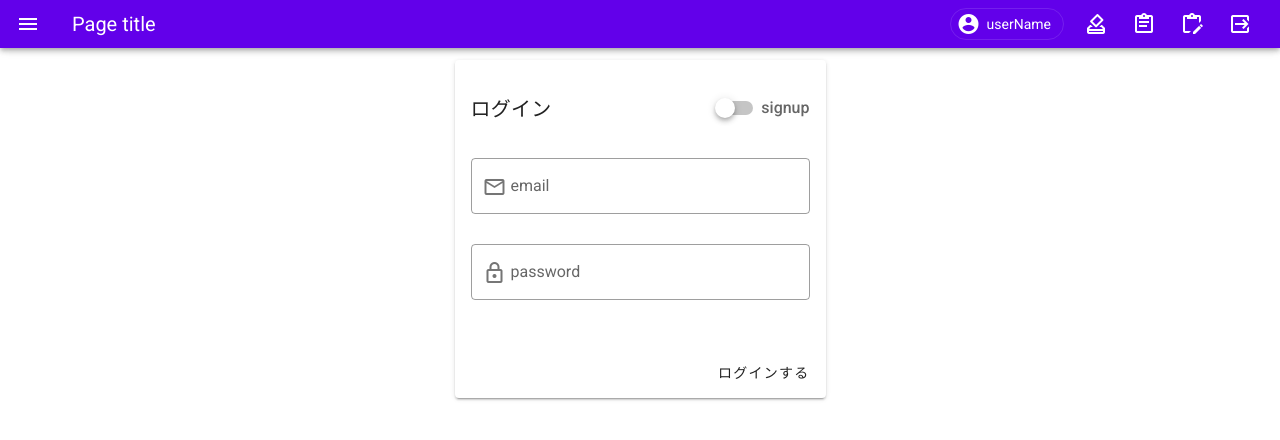
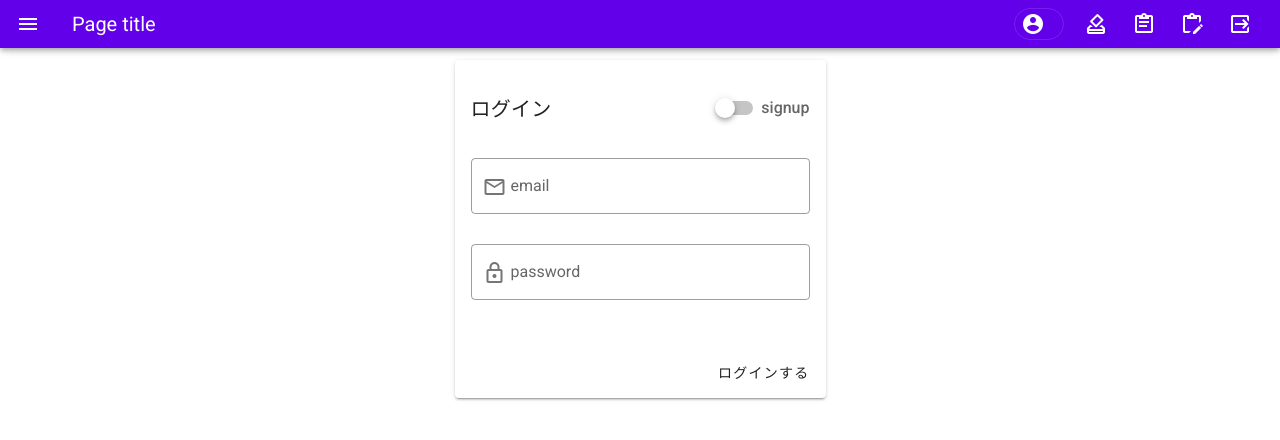
Before and after one commit to Daisky1113/lab9frontend2, a Vue app: page / in a window 1280 px wide. Shown: the top 440 px of the page. Built offline with nearby package versions, Linux system fonts and the light colour scheme; no server answers.

Commit message:
stateのuserNameをヘッダーで読み込む

```diff
--- a/src/components/Header.vue
+++ b/src/components/Header.vue
@@ -8,7 +8,8 @@
       <v-chip class="ma-2" outlined text-color="white">
         <v-avatar left>
           <v-icon>mdi-account-circle</v-icon>
-        </v-avatar>userName
+        </v-avatar>
+        {{ userName }}
       </v-chip>
       <router-link active-class="current" :to="{ name: 'Vote'}">
         <v-btn icon>
@@ -44,3 +45,11 @@ a {
   color: #ff80ab;
 }
 </style>
+<script>
+import { mapState } from "vuex";
+export default {
+  computed: {
+    ...mapState(["userName"]),
+  },
+};
+</script>
```
